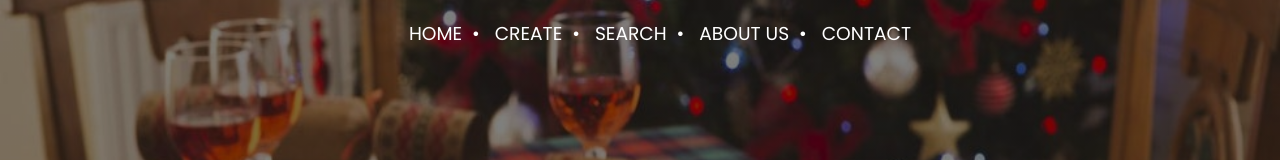
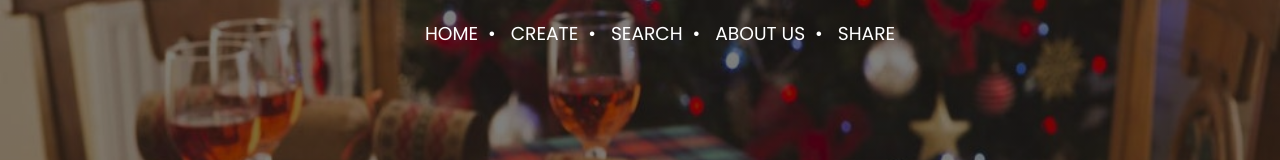
Before and after one commit to lliu17/RecipeBook_WebApp, a website: page public/index.html in a window 1280 px wide. Shown: the top 160 px of the page. Drawn offline with nearby package versions, Linux system fonts and the light colour scheme.

Commit message:
Changed nav bar to say share

```diff
--- a/public/index.html
+++ b/public/index.html
@@ -25,7 +25,7 @@
             <li class="nav-li"><a href="recipe-book.html">CREATE</a></li>&nbsp;&nbsp;•&nbsp;&nbsp;
             <li class="nav-li"><a href="search.html">SEARCH</a></li>&nbsp;&nbsp;•&nbsp;&nbsp;
             <li class="nav-li"><a href="about.html">ABOUT US</a></li>&nbsp;&nbsp;•&nbsp;&nbsp;
-            <li class="nav-li"><a href="contact.html">CONTACT</a></li>
+            <li class="nav-li"><a href="contact.html">SHARE</a></li>
         </ul>
 
         <div class="home-text">
```
Also changed, not shown: public/contact.html (+2 -2 lines), public/recipe-book.html (+1 -1 lines), public/search.html (+1 -1 lines).
